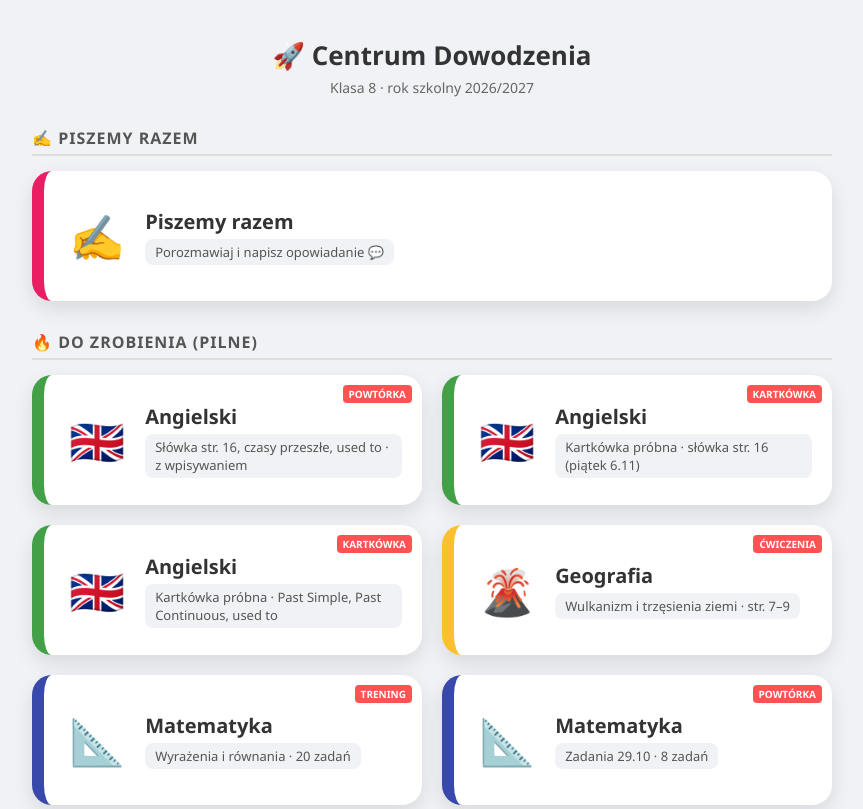
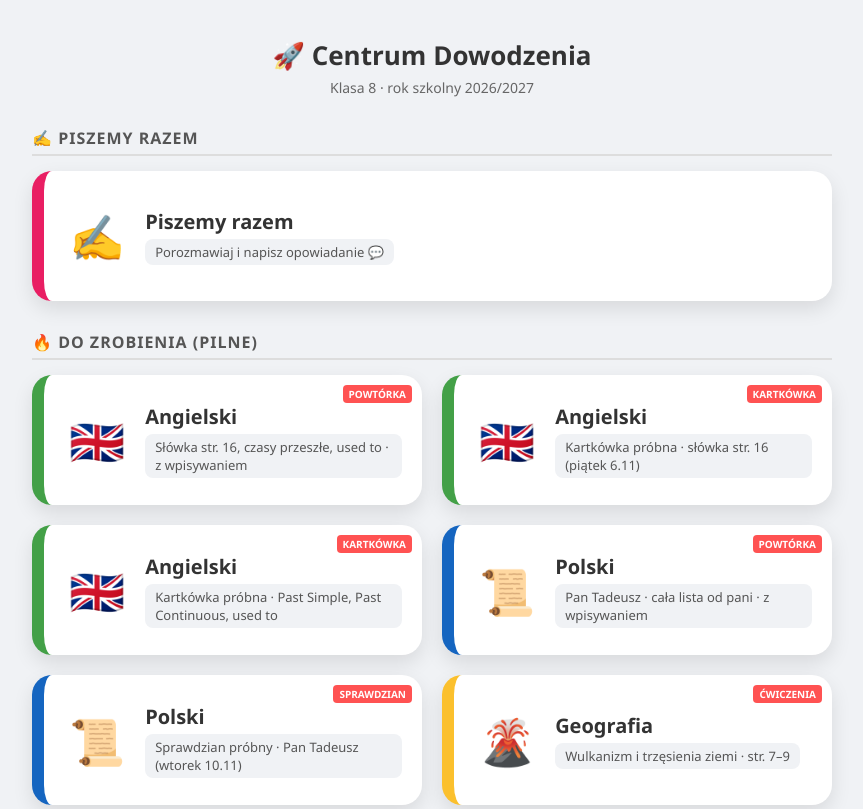
Before and after one commit to kret6/centrum-nauki, a plain HTML site: page index.html in a window 1280 px wide. Shown: the top 809 px of the page, without its empty margins (208-1071 px from the left). Drawn offline with Linux system fonts and the light colour scheme.

Commit message:
index: polski, powtorka i sprawdzian probny Pan Tadeusz (10.11)

```diff
--- a/index.html
+++ b/index.html
@@ -161,6 +161,24 @@
             <div class="info">
                 <div class="title">Angielski</div>
                 <div class="status">Kartkówka próbna · Past Simple, Past Continuous, used to</div>
+            </div>
+        </a>
+        <!-- gen-tile -->
+        <a href="Polski/powtorka_pan_tadeusz_20261104.html" class="tile-big polski">
+            <div class="tag-urgent">POWTÓRKA</div>
+            <div class="icon">📜</div>
+            <div class="info">
+                <div class="title">Polski</div>
+                <div class="status">Pan Tadeusz · cała lista od pani · z wpisywaniem</div>
+            </div>
+        </a>
+        <!-- gen-tile -->
+        <a href="Polski/sprawdzian_pan_tadeusz_20261104.html" class="tile-big polski">
+            <div class="tag-urgent">SPRAWDZIAN</div>
+            <div class="icon">📜</div>
+            <div class="info">
+                <div class="title">Polski</div>
+                <div class="status">Sprawdzian próbny · Pan Tadeusz (wtorek 10.11)</div>
             </div>
         </a>
         <!-- gen-tile -->
```
